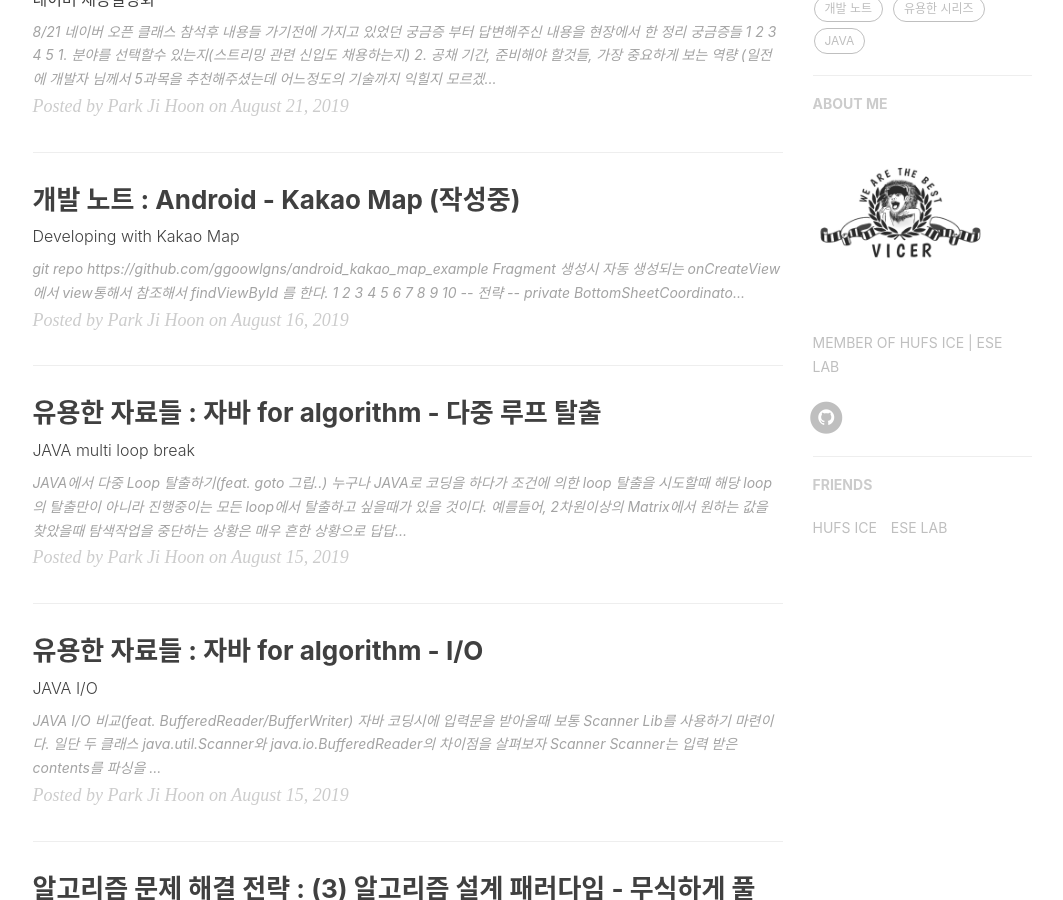
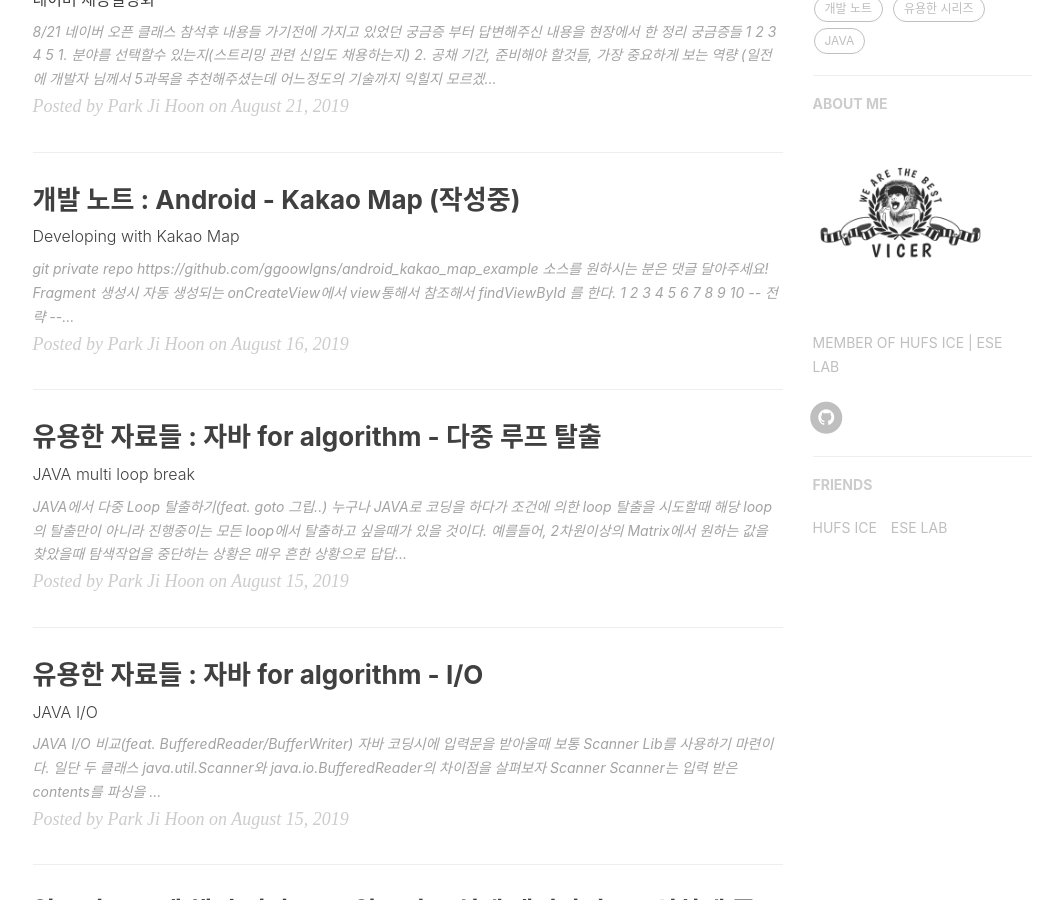
Before and after one commit to ggoowlgns/ggoowlgns.github.io, a Jekyll site: the page built from index.html, in a window 1280 px wide and 900 px high, scrolled down 503 px. Shown: the whole window, without its empty margins (135-1198 px from the left). Built offline with Jekyll 4.4.1, drawn with Linux system fonts in a browser that asks for light colours; nearby versions of some CDN libraries; the list of posts is cut into pages by our own code; comment, search, counter and statistics services are not loaded.

Commit message:
update devNot android comment

```diff
--- a/_posts/2019-08-16-devNote_android_1-post.md
+++ b/_posts/2019-08-16-devNote_android_1-post.md
@@ -13,8 +13,9 @@
 
 
 ---
-> [git repo](https://github.com/ggoowlgns/android_kakao_map_example)
+> [git private repo](https://github.com/ggoowlgns/android_kakao_map_example)
 > [https://github.com/ggoowlgns/android_kakao_map_example](https://github.com/ggoowlgns/android_kakao_map_example)
+> 소스를 원하시는 분은 댓글 달아주세요!
 
 Fragment 생성시 자동 생성되는 onCreateView에서 view통해서 참조해서 findViewById 를 한다.
 
```
